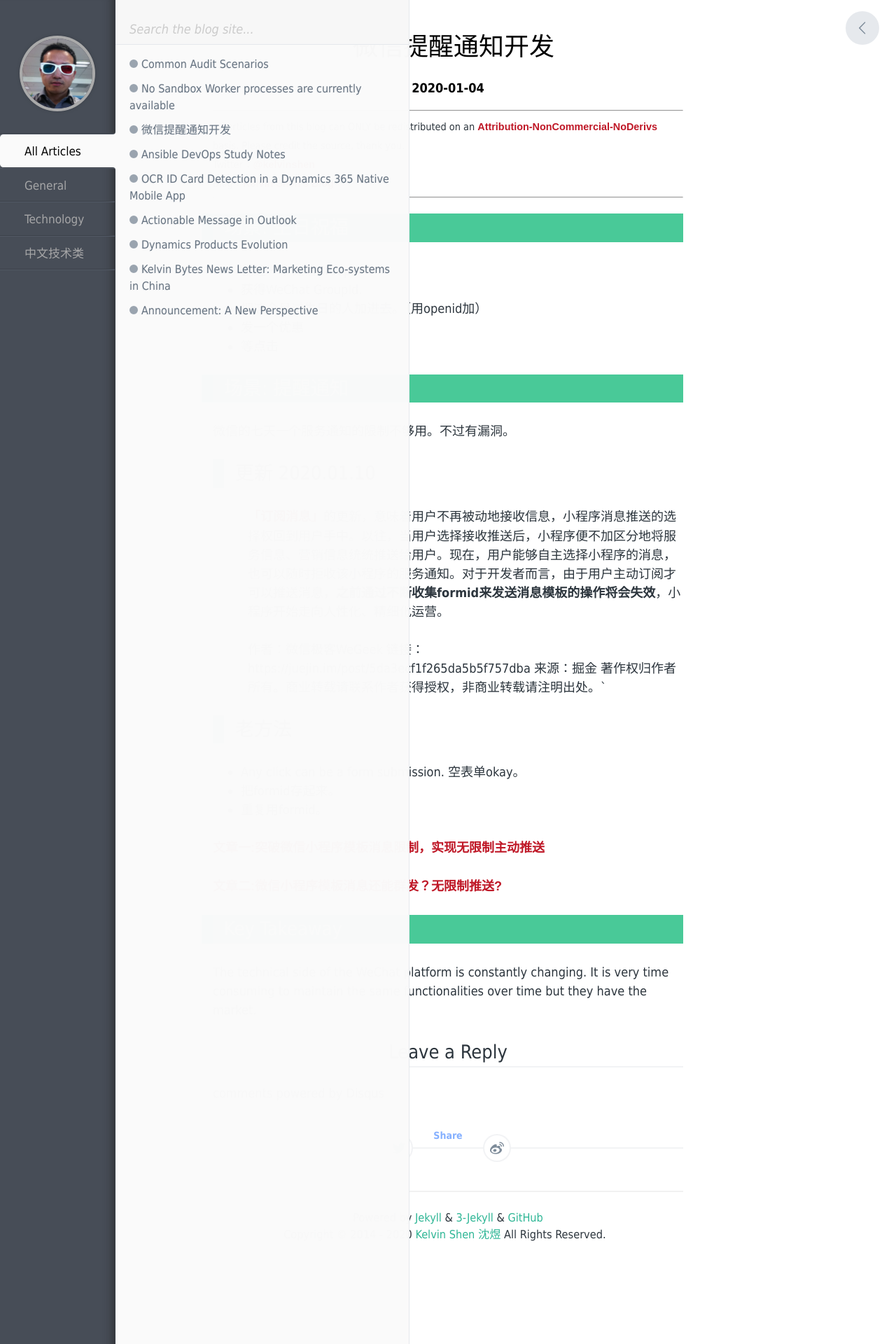
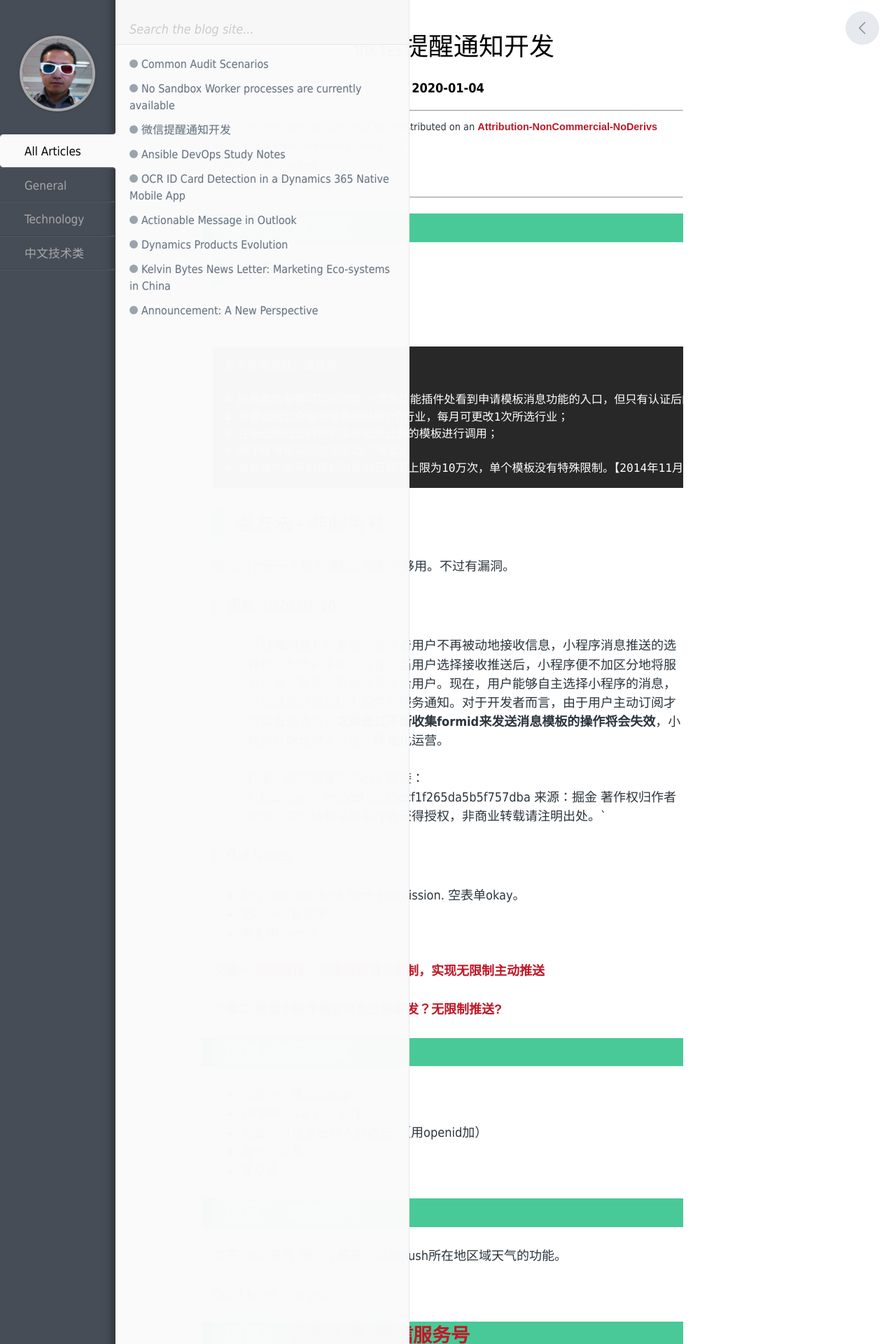
Before and after one commit to nzkelvin/nzkelvin.github.io, a Jekyll site: the page built from _posts/2020-01-04-wechat-service-notification.markdown, in a window 1280 px wide. Shown: the top 1920 px of the page at 70% size. Built offline with Jekyll 4.4.1, drawn with Linux system fonts in a browser that asks for light colours; comment, search, counter and statistics services are not loaded; some of the changed text lies outside the part shown.

Commit message:
sandbox worker post update

````diff
--- a/_posts/2020-01-04-wechat-service-notification.markdown
+++ b/_posts/2020-01-04-wechat-service-notification.markdown
@@ -10,16 +10,25 @@ sharing:
     facebook: "微信提醒通知开发"
 ---
 
-# 场景: 生日祝福
-* 创建一个微信Group。
-* 获得WeChat GroupId.
-* 把这个月过生日的人加进去。（用openid加）
-* 发一个优惠
-* 等点击
+# 场景: 提醒通知
 
-# 场景: 提醒通知
+## 模板消息
+[官方文档](https://developers.weixin.qq.com/doc/offiaccount/Message_Management/Template_Message_Interface.html)
+
+```
+关于使用规则，请注意：
+
+# 所有服务号都可以在功能->添加功能插件处看到申请模板消息功能的入口，但只有认证后的服务号才可以申请模板消息的使用权限并获得该权限；
+# 需要选择公众账号服务所处的2个行业，每月可更改1次所选行业；
+# 在所选择行业的模板库中选用已有的模板进行调用；
+# 每个账号可以同时使用25个模板。
+# 当前每个账号的模板消息的日调用上限为10万次，单个模板没有特殊限制。【2014年11月18日将接口调用频率从默认的日1万次提升为日10万次，可在MP登录后的开发者中心查看】。当账号粉丝数超过10W/100W/1000W时，模板消息的日调用上限会相应提升，以公众号MP后台开发者中心页面中标明的数字为准。
+```
+
+
+## 老方法 - 非服务号
 微信的七天一个服务通知的限制不够用。不过有漏洞。
-## 更新 2020.01.10
+### 更新 2020.01.10
 >[「订阅消息」](https://developers.weixin.qq.com/miniprogram/dev/framework/open-ability/subscribe-message.html)的更新，意味着用户不再被动地接收信息，小程序消息推送的选择权回到用户手中。以往，当用户选择接收推送后，小程序便不加区分地将服务信息、营销信息统统推送给用户。现在，用户能够自主选择小程序的消息，也可以随时拒收该小程序的服务通知。对于开发者而言，由于用户主动订阅才可以推送消息，**之前通过不断收集formid来发送消息模板的操作将会失效**，小程序开始走向人性化、精细化运营。
 
 >作者：微信极客WeGeek
@@ -27,7 +36,7 @@ sharing:
 来源：掘金
 著作权归作者所有。商业转载请联系作者获得授权，非商业转载请注明出处。`
 
-## 老方法
+### Old Notes
 * Any click can be a form submission. 空表单okay。
 * 把formid存起来。
 * 重复用formid。
@@ -37,5 +46,39 @@ sharing:
 [文章二:微信小程序模板消息还能群发？无限制推送?](https://juejin.im/post/595c82de6fb9a06bba470889)
 
 
+# 场景: 生日祝福
+* 创建一个微信Group。
+* 获得WeChat GroupId.
+* 把这个月过生日的人加进去。（用openid加）
+* 发一个优惠
+* 等点击
+
+# 场景： 墨迹天气
+点开“墨迹天气”微信小程序，自动push所在地区域天气的功能。
+
+Don't know how yet.
+
+
+# 场景：[“深圳天气”微信服务号](https://www.zhihu.com/question/23216690)
+点开“深圳天气”微信服务号，自动push所在地区域天气的功能。
+
+* 原理是使用获取地理位置的接口，每次打开会话界面就会上报地理位置。
+* 地理位置是一个event，会发送XML到你填写的开发者URL，然后触发事件推送气象信息。
+* 在用户特定动作之后有类似于session的48小时的时间，公众号可以通过客服信息接口发送消息。
+
+# 公众号消息会话类别
+
+```公众号是以微信用户的一个联系人形式存在的，消息会话是公众号与用户交互的基础。目前公众号内主要有这样几类消息服务的类型，分别用于不同的场景。
+
+① 群发消息 (Subscription Message)：公众号可以以一定频次（订阅号为每天1次，服务号为每月4次），向用户群发消息，包括文字消息、图文消息、图片、视频、语音等。
+
+② 被动回复消息 (Passive Message)：在用户给公众号发消息后，微信服务器会将消息发到开发者预先在开发者中心设置的服务器地址（开发者需要进行消息真实性验证），公众号可以在5秒内做出回复，可以回复一个消息，也可以回复命令告诉微信服务器这条消息暂不回复。    被动回复消息可以设置加密（在公众平台官网的开发者中心处设置，设置后，按照消息加解密文档来进行处理。其他3种消息的调用因为是API调用而不是对请求的返回，所以不需要加解密）。
+
+③ 客服消息 (Customer Service Message)：在用户给公众号发消息后的48小时内，公众号可以给用户发送不限数量的消息，主要用于客服场景。用户的行为会触发事件推送，某些事件推送是支持公众号据此发送客服消息的，详见微信推送消息与事件说明文档。
+
+④ 模板消息 (Template Message)：在需要对用户发送服务通知（如刷卡提醒、服务预约成功通知等）时，公众号可以用特定内容模板，主动向用户发送消息。```
+
+Source: https://www.cloudagiles.com/weixin-gongzhonghao-platform-develop-api/
+
 # Key Takeaway
 The technical side of the WeChat platform is constantly changing. It is very time consuming to maintain the same functionalities over time but they have the market.
````
Also changed, not shown: _posts/2020-01-06-no-sandbox-worker-processes-are-currently-available.markdown (+41 -0 lines), _posts/2020-01-26-dynamics-infra-server-sizing.markdown (added, +59 -0 lines), _posts/2020-02-06-common-audit-scenarios.markdown (deleted, +0 -29 lines).
